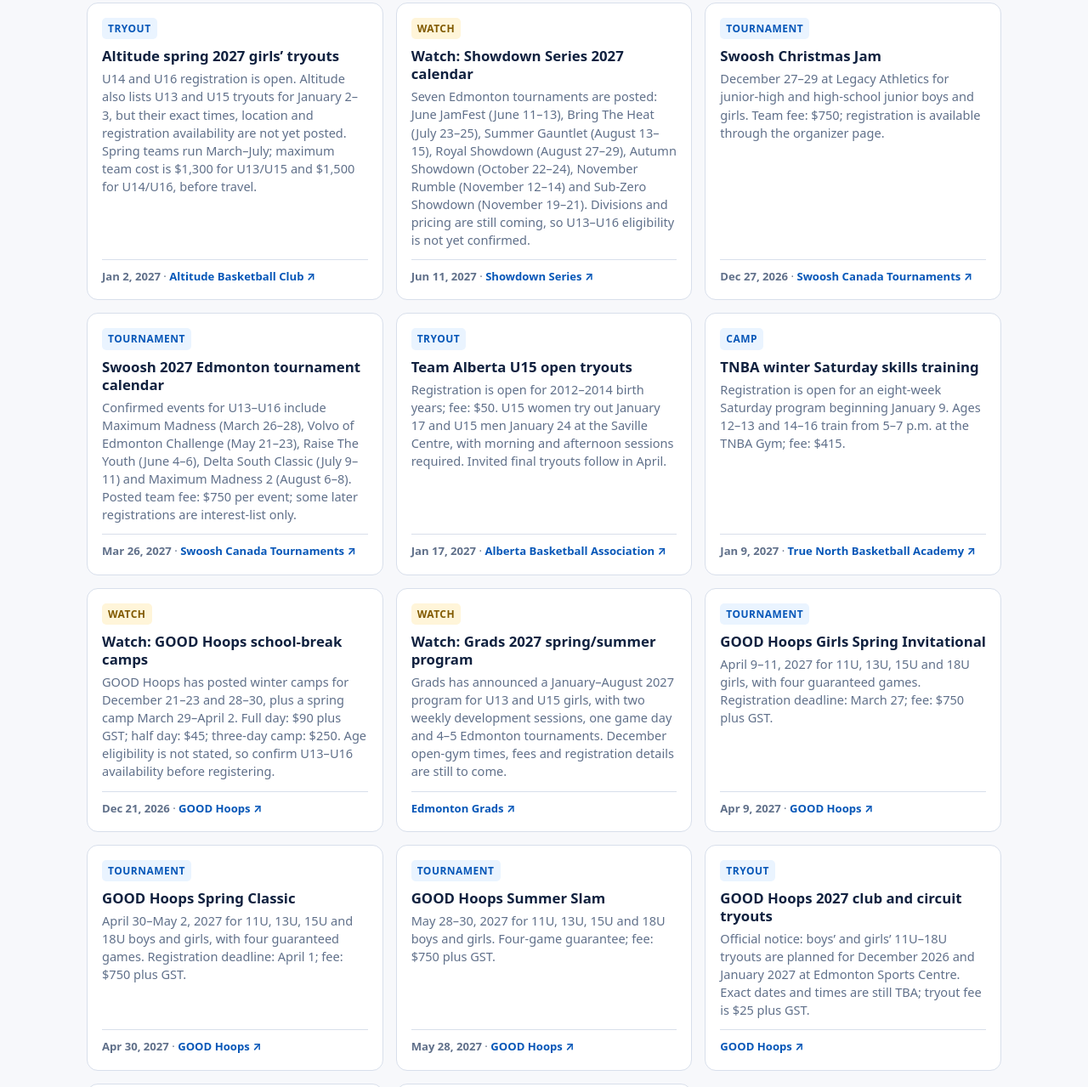
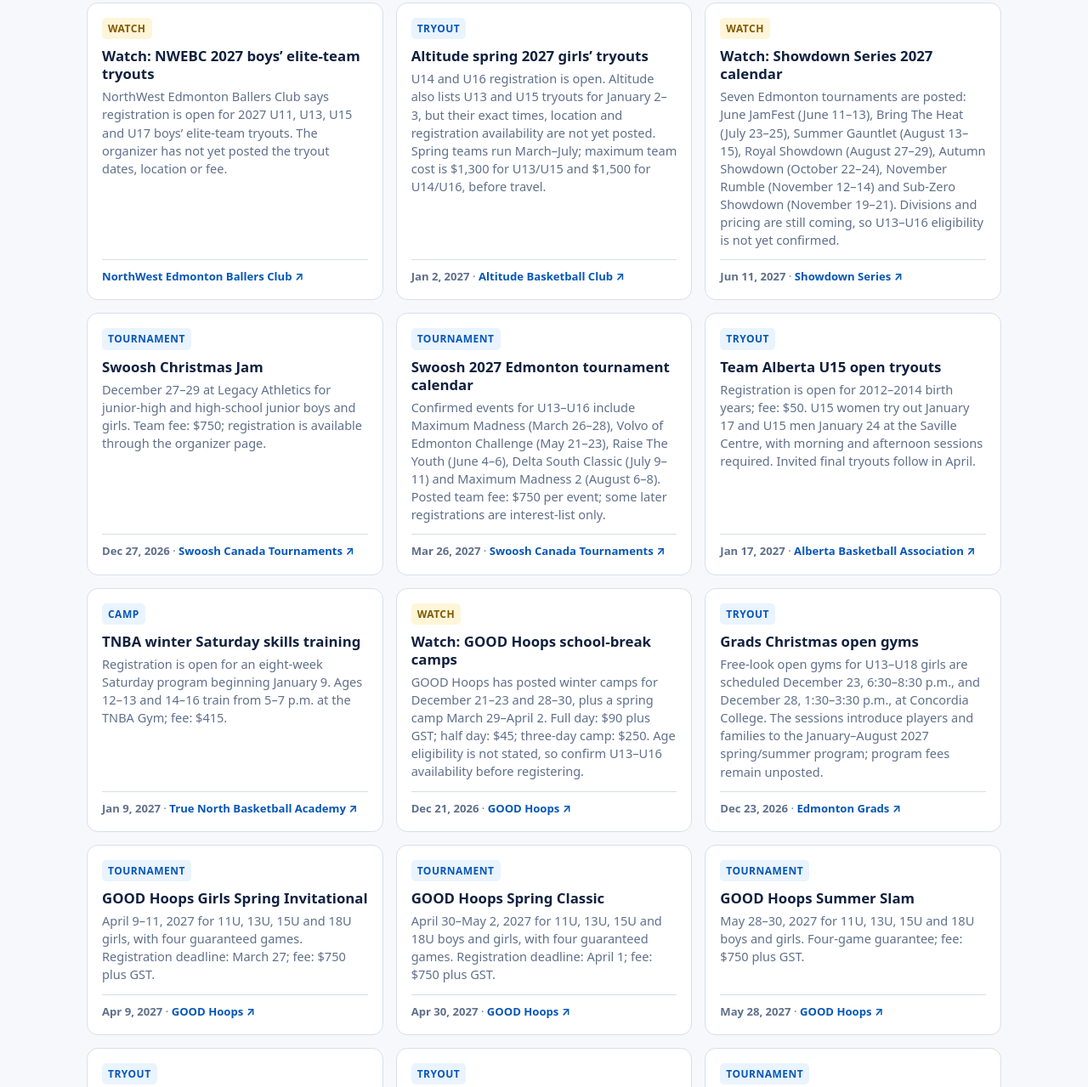
Before and after one commit to cjhlewis-png/edmobball, a plain HTML site: page index.html in a window 1280 px wide. Shown: the part 443-1722 px from the top of the page at 85% size. Drawn offline with Linux system fonts and the light colour scheme.

Commit message:
Add December tryout and open-gym details

```diff
--- a/index.html
+++ b/index.html
@@ -12,7 +12,7 @@
 <header><div class="brand"><div class="ball">E</div><div><p class="eyebrow">Family basketball desk</p><h1>EdmoBall</h1></div></div><div class="privacy">Public information · no personal details</div></header>
 <nav><button class="tab active" data-view="watch">Watchlist</button><button class="tab" data-view="clubs">Teams & clubs</button><button class="tab" data-view="sources">Source board</button></nav>
 <section id="watch" class="view active"><div class="toolbar"><div class="filters"><button class="filter active" data-filter="all">All</button><button class="filter" data-filter="tryout">Tryouts</button><button class="filter" data-filter="tournament">Tournaments</button><button class="filter" data-filter="camp">Training & camps</button><button class="filter" data-filter="lead">Family leads</button><button class="filter" data-filter="watch">Watch</button></div><button class="add" id="openModal">+ Add a lead</button></div>
-<div class="summary"><div class="metric"><strong id="leadCount">0</strong><span>family leads saved here</span></div><div class="metric"><strong>9</strong><span>official sources to check</span></div><div class="metric"><strong>U13–U16</strong><span>initial focus range</span></div></div>
+<div class="summary"><div class="metric"><strong id="leadCount">0</strong><span>family leads saved here</span></div><div class="metric"><strong>10</strong><span>official sources to check</span></div><div class="metric"><strong>U13–U16</strong><span>initial focus range</span></div></div>
 <div class="notice"><strong>How to use this:</strong> add a post, registration link, or rumour worth checking. Keep dates blank unless the organizer has published one; source links make the trail visible.</div>
 <div id="watchCards" class="grid"></div></section>
 <section id="clubs" class="view"><div class="toolbar"><div><p class="eyebrow">Edmonton area</p><h2 style="margin:0">Teams and pathways</h2></div></div><div id="clubCards" class="grid"></div></section>
@@ -21,6 +21,7 @@
 </main>
 <script>
 const watched=[
+{type:"watch",title:"Watch: NWEBC 2027 boys’ elite-team tryouts",body:"NorthWest Edmonton Ballers Club says registration is open for 2027 U11, U13, U15 and U17 boys’ elite-team tryouts. The organizer has not yet posted the tryout dates, location or fee.",source:"NorthWest Edmonton Ballers Club",url:"https://www.nwebc.ca/"},
 {type:"tryout",date:"2027-01-02",title:"Altitude spring 2027 girls’ tryouts",body:"U14 and U16 registration is open. Altitude also lists U13 and U15 tryouts for January 2–3, but their exact times, location and registration availability are not yet posted. Spring teams run March–July; maximum team cost is $1,300 for U13/U15 and $1,500 for U14/U16, before travel.",source:"Altitude Basketball Club",url:"https://www.altitudebasketball.ca/teams"},
 {type:"watch",date:"2027-06-11",title:"Watch: Showdown Series 2027 calendar",body:"Seven Edmonton tournaments are posted: June JamFest (June 11–13), Bring The Heat (July 23–25), Summer Gauntlet (August 13–15), Royal Showdown (August 27–29), Autumn Showdown (October 22–24), November Rumble (November 12–14) and Sub-Zero Showdown (November 19–21). Divisions and pricing are still coming, so U13–U16 eligibility is not yet confirmed.",source:"Showdown Series",url:"https://eliteacesathletics.com/showdownseries/tournaments"},
 {type:"tournament",date:"2026-12-27",title:"Swoosh Christmas Jam",body:"December 27–29 at Legacy Athletics for junior-high and high-school junior boys and girls. Team fee: $750; registration is available through the organizer page.",source:"Swoosh Canada Tournaments",url:"https://www.swooshcanadatournaments.com/swoosh-christmas-jam"},
@@ -28,15 +29,16 @@ const watched=[
 {type:"tryout",date:"2027-01-17",title:"Team Alberta U15 open tryouts",body:"Registration is open for 2012–2014 birth years; fee: $50. U15 women try out January 17 and U15 men January 24 at the Saville Centre, with morning and afternoon sessions required. Invited final tryouts follow in April.",source:"Alberta Basketball Association",url:"https://basketballalberta.msa4.rampinteractive.com/content/2026-team-alberta"},
 {type:"camp",date:"2027-01-09",title:"TNBA winter Saturday skills training",body:"Registration is open for an eight-week Saturday program beginning January 9. Ages 12–13 and 14–16 train from 5–7 p.m. at the TNBA Gym; fee: $415.",source:"True North Basketball Academy",url:"https://www.truenorthbasketballacademy.com/skillstraining"},
 {type:"watch",date:"2026-12-21",title:"Watch: GOOD Hoops school-break camps",body:"GOOD Hoops has posted winter camps for December 21–23 and 28–30, plus a spring camp March 29–April 2. Full day: $90 plus GST; half day: $45; three-day camp: $250. Age eligibility is not stated, so confirm U13–U16 availability before registering.",source:"GOOD Hoops",url:"https://goodhoops.ca/edmonton-basketball-camps"},
-{type:"watch",title:"Watch: Grads 2027 spring/summer program",body:"Grads has announced a January–August 2027 program for U13 and U15 girls, with two weekly development sessions, one game day and 4–5 Edmonton tournaments. December open-gym times, fees and registration details are still to come.",source:"Edmonton Grads",url:"https://www.gradsbasketball.ca/"},
+{type:"tryout",date:"2026-12-23",title:"Grads Christmas open gyms",body:"Free-look open gyms for U13–U18 girls are scheduled December 23, 6:30–8:30 p.m., and December 28, 1:30–3:30 p.m., at Concordia College. The sessions introduce players and families to the January–August 2027 spring/summer program; program fees remain unposted.",source:"Edmonton Grads",url:"https://www.gradsbasketball.ca/"},
 {type:"tournament",date:"2027-04-09",title:"GOOD Hoops Girls Spring Invitational",body:"April 9–11, 2027 for 11U, 13U, 15U and 18U girls, with four guaranteed games. Registration deadline: March 27; fee: $750 plus GST.",source:"GOOD Hoops",url:"https://goodhoops.ca/basketball-tournaments"},
 {type:"tournament",date:"2027-04-30",title:"GOOD Hoops Spring Classic",body:"April 30–May 2, 2027 for 11U, 13U, 15U and 18U boys and girls, with four guaranteed games. Registration deadline: April 1; fee: $750 plus GST.",source:"GOOD Hoops",url:"https://goodhoops.ca/basketball-tournaments"},
 {type:"tournament",date:"2027-05-28",title:"GOOD Hoops Summer Slam",body:"May 28–30, 2027 for 11U, 13U, 15U and 18U boys and girls. Four-game guarantee; fee: $750 plus GST.",source:"GOOD Hoops",url:"https://goodhoops.ca/basketball-tournaments"},
-{type:"tryout",title:"GOOD Hoops 2027 club and circuit tryouts",body:"Official notice: boys’ and girls’ 11U–18U tryouts are planned for December 2026 and January 2027 at Edmonton Sports Centre. Exact dates and times are still TBA; tryout fee is $25 plus GST.",source:"GOOD Hoops",url:"https://goodhoops.ca/edmonton-basketball-tryouts-club-2027"},
+{type:"tryout",date:"2026-12-12",title:"GOOD Hoops 2027 girls’ tryouts",body:"U13 girls: December 12, 1:30–3:30 p.m.; January 9, 10:30 a.m.–12:30 p.m.; January 10, 1:30–3:30 p.m. U15 girls: December 12, 3:30–5:30 p.m.; January 9, 12:30–2:30 p.m.; January 10, 9:30–11:30 a.m. U16–U18 girls also have sessions December 13 and January 9–10. Edmonton Sports Centre; $25 plus GST. Boys’ schedule remains TBA.",source:"GOOD Hoops",url:"https://goodhoops.ca/edmonton-basketball-tryouts-club-2027"},
 {type:"tryout",title:"Genesis YEG spring club teams",body:"Genesis lists a March–July 2027 club season and says tryouts are planned for January 2027. Watch for the exact date and registration link.",source:"Genesis YEG",url:"https://genesisbasketballyeg.ca/"},
 {type:"tournament",title:"Alberta sanctioned tournament listings",body:"A single starting point for sanctioned club tournaments across Alberta; useful when travel plans begin to form.",source:"Alberta Basketball Association",url:"https://www.abbasketball.ca/"}
 ];
 const clubs=[
+{title:"NorthWest Edmonton Ballers Club",tag:"Club / training",body:"Northwest Edmonton training and competitive teams for U11, U13, U15 and U17 players.",url:"https://www.nwebc.ca/",source:"nwebc.ca"},
 {title:"Altitude Basketball Club",tag:"Club / travel",body:"Girls’ spring teams serving Edmonton and surrounding areas, including U13–U16 programs.",url:"https://www.altitudebasketball.ca/teams",source:"altitudebasketball.ca"},
 {title:"Edmonton Youth Basketball Association",tag:"Community league",body:"Citywide community-league pathway. Use it to find a local zone and recreational or competitive opportunities.",url:"https://www.eyba.ca/",source:"eyba.ca"},
 {title:"Genesis YEG Basketball Club",tag:"Club / travel",body:"Edmonton club listing spring travel teams, skills academy, private training, and seasonal camps.",url:"https://genesisbasketballyeg.ca/",source:"genesisbasketballyeg.ca"},
@@ -46,15 +48,16 @@ const clubs=[
 {title:"Northwest Zone Basketball Association",tag:"Community / zone",body:"Northwest Edmonton zone association with registration and evaluation information.",url:"https://northwestbasketball.ca/",source:"northwestbasketball.ca"}
 ];
 const sources=[
-{title:"Altitude Basketball Club",tag:"Club",body:"Spring team, tryout, age-group and fee information for Edmonton-area girls’ programs.",url:"https://www.altitudebasketball.ca/teams",source:"Last checked 24 Nov 2026"},
-{title:"Swoosh Canada Tournaments",tag:"Tournaments",body:"Edmonton tournament dates, divisions, venues and registration links.",url:"https://www.swooshcanadatournaments.com/upcoming-tournaments",source:"Last checked 24 Nov 2026"},
-{title:"Showdown Series",tag:"Tournaments",body:"Organizer pages and registration links for Edmonton youth tournaments.",url:"https://eliteacesathletics.com/showdownseries/tournaments",source:"Last checked 24 Nov 2026"},
-{title:"Alberta Basketball Association",tag:"Provincial / tournaments",body:"Team Alberta tryouts, sanctioned club tournaments and provincial basketball information.",url:"https://www.abbasketball.ca/",source:"Last checked 24 Nov 2026"},
-{title:"EYBA",tag:"Community leagues",body:"Edmonton Youth Basketball Association announcements and zone information.",url:"https://www.eyba.ca/",source:"Last checked 24 Nov 2026"},
-{title:"Genesis YEG",tag:"Club",body:"Programs, travel teams, training and tournament information.",url:"https://genesisbasketballyeg.ca/",source:"Last checked 24 Nov 2026"},
-{title:"GOOD Hoops",tag:"Club",body:"Camps, teams, training and circuit-program updates.",url:"https://goodhoops.ca/",source:"Last checked 24 Nov 2026"},
-{title:"West Elite Basketball Association",tag:"Club",body:"Program, tryout and tournament notices.",url:"https://sites.google.com/view/west-elite-basketball/home",source:"Last checked 24 Nov 2026"},
-{title:"Exposure Events — Alberta",tag:"Tournaments",body:"Tournament platform used by some Alberta event directors.",url:"https://basketball.exposureevents.com/",source:"Last checked 24 Nov 2026"}
+{title:"NorthWest Edmonton Ballers Club",tag:"Club",body:"Training registrations and elite-team tryout notices for northwest Edmonton.",url:"https://www.nwebc.ca/",source:"Last checked 27 Nov 2026"},
+{title:"Altitude Basketball Club",tag:"Club",body:"Spring team, tryout, age-group and fee information for Edmonton-area girls’ programs.",url:"https://www.altitudebasketball.ca/teams",source:"Last checked 27 Nov 2026"},
+{title:"Swoosh Canada Tournaments",tag:"Tournaments",body:"Edmonton tournament dates, divisions, venues and registration links.",url:"https://www.swooshcanadatournaments.com/upcoming-tournaments",source:"Last checked 27 Nov 2026"},
+{title:"Showdown Series",tag:"Tournaments",body:"Organizer pages and registration links for Edmonton youth tournaments.",url:"https://eliteacesathletics.com/showdownseries/tournaments",source:"Last checked 27 Nov 2026"},
+{title:"Alberta Basketball Association",tag:"Provincial / tournaments",body:"Team Alberta tryouts, sanctioned club tournaments and provincial basketball information.",url:"https://www.abbasketball.ca/",source:"Last checked 27 Nov 2026"},
+{title:"EYBA",tag:"Community leagues",body:"Edmonton Youth Basketball Association announcements and zone information.",url:"https://www.eyba.ca/",source:"Last checked 27 Nov 2026"},
+{title:"Genesis YEG",tag:"Club",body:"Programs, travel teams, training and tournament information.",url:"https://genesisbasketballyeg.ca/",source:"Last checked 27 Nov 2026"},
+{title:"GOOD Hoops",tag:"Club",body:"Camps, teams, training and circuit-program updates.",url:"https://goodhoops.ca/",source:"Last checked 27 Nov 2026"},
+{title:"West Elite Basketball Association",tag:"Club",body:"Program, tryout and tournament notices.",url:"https://sites.google.com/view/west-elite-basketball/home",source:"Last checked 27 Nov 2026"},
+{title:"Exposure Events — Alberta",tag:"Tournaments",body:"Tournament platform used by some Alberta event directors.",url:"https://basketball.exposureevents.com/",source:"Last checked 27 Nov 2026"}
 ];
 const modal=document.querySelector("#leadModal"),storageKey="edmoball-family-leads";
 function esc(s){const d=document.createElement("div");d.textContent=s||"";return d.innerHTML}
```
